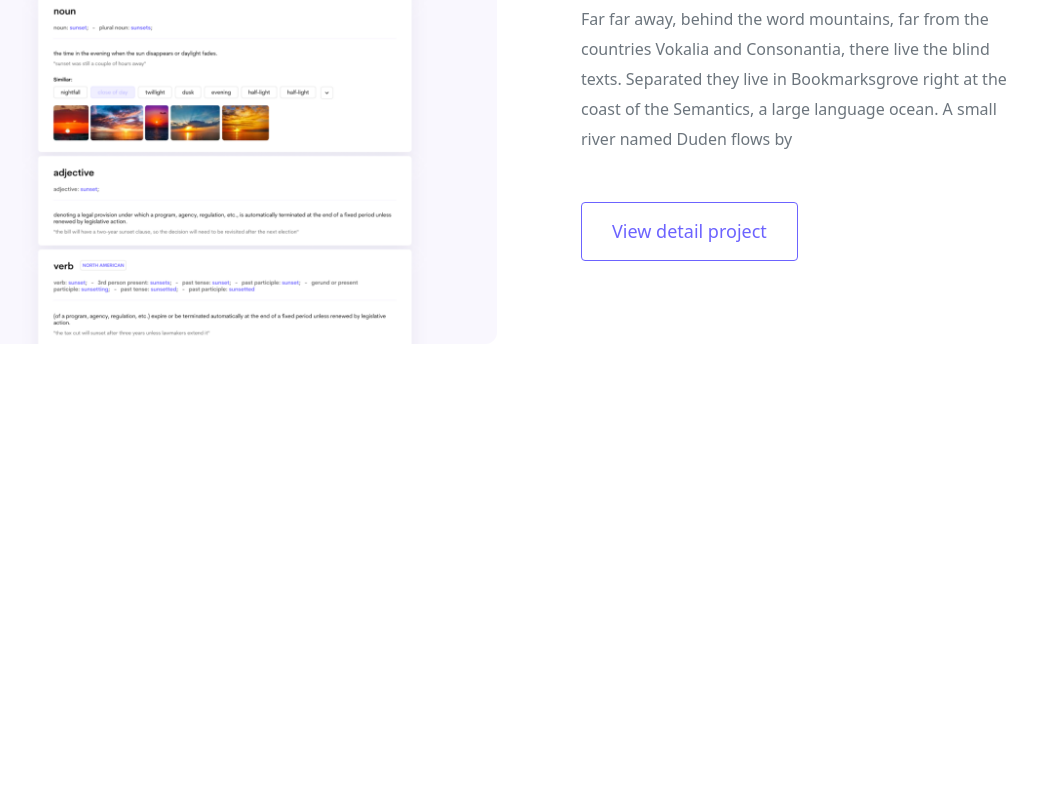
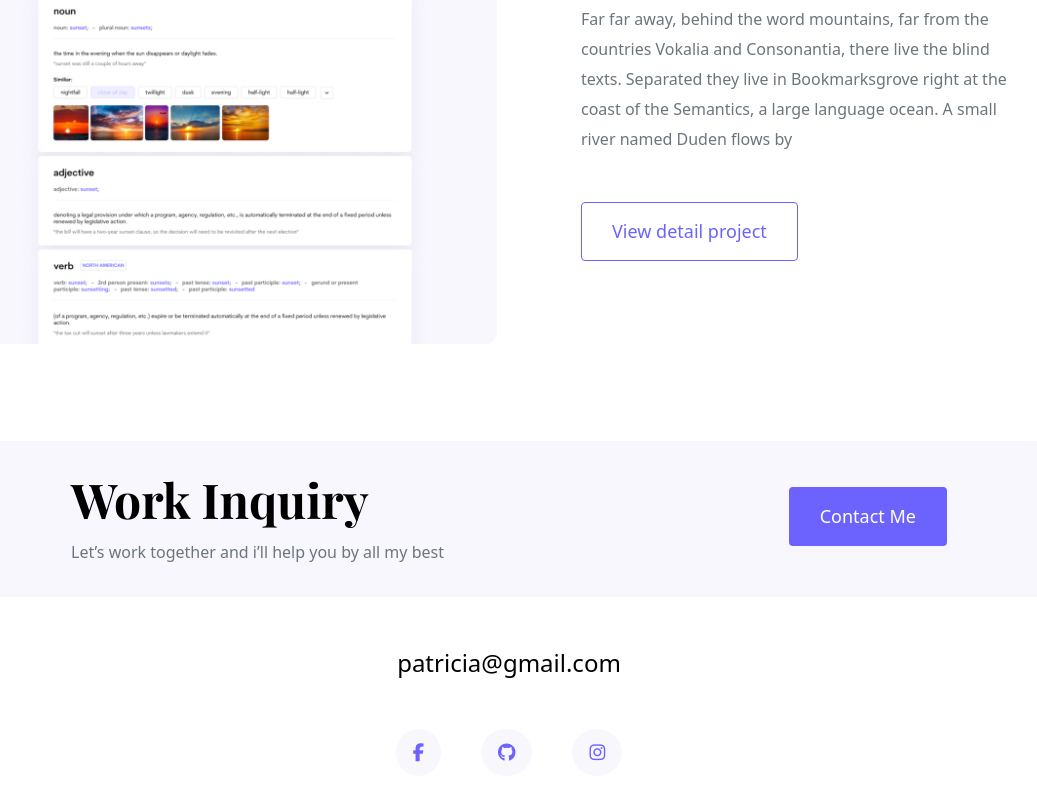
Before and after one commit to Viksia/Portfolio-Project-Homepage-Hero, a plain HTML site: page index.html in a window 1280 px wide. Shown: the part 2257-3057 px from the top of the page, without its empty margins (131-1168 px from the left). Before the commit the page ends 2686 px from the top, so only its background shows below. Drawn offline with nearby package versions, Linux system fonts and the light colour scheme.

Commit message:
Added footer

```diff
--- a/index.html
+++ b/index.html
@@ -17,7 +17,7 @@
     <script src="https://cdn.jsdelivr.net/npm/bootstrap@5.0.0-beta2/dist/js/bootstrap.bundle.min.js"
         integrity="sha384-b5kHyXgcpbZJO/tY9Ul7kGkf1S0CWuKcCD38l8YkeH8z8QjE0GmW1gYU5S9FOnJ0"
         crossorigin="anonymous"></script>
-    <script src="https://kit.fontawesome.com/ddc3ee268a.js" crossorigin="anonymous"></script>
+    <script src="https://kit.fontawesome.com/6418e83275.js" crossorigin="anonymous"></script>
     <script src="https://cdn.jsdelivr.net/npm/bootstrap@5.2.0-beta1/dist/js/bootstrap.bundle.min.js"
         integrity="sha384-pprn3073KE6tl6bjs2QrFaJGz5/SUsLqktiwsUTF55Jfv3qYSDhgCecCxMW52nD2"
         crossorigin="anonymous"></script>
@@ -127,6 +127,33 @@
                 </div>
             </div>
         </div>
+
+        <footer>
+
+            <div class="contact-box d-flex justify-content-between mb-5 d-none d-md-flex">
+                <div>
+                    <h4>
+                        Work Inquiry
+                    </h4>
+                    <p class="text-muted">
+                        Let’s work together and i’ll help you by all my best
+                    </p>
+                </div>
+                <div class="btn-branding">
+                    <a href="#" class="btn btn-branding mt-3">Contact Me</a>
+                </div>
+            </div>
+            <div class="d-flex justify-content-center mb-5">
+                <a href="mailto:patricia@gmail.com" class="email-link">patricia@gmail.com</a>
+            </div>
+            <div class="social-links d-flex justify-content-center mb-5">
+                <a href="https://www.facebook.com/Boyko.Viktoriia" target="_blank"><i
+                        class="fa-brands fa-facebook-f"></i></a>
+                <a href="https://github.com/Viksia/" target="_blank"><i class="fa-brands fa-github"></i></a>
+                <a href="https://www.instagram.com/?hl=uk" target="_blank"><i class="fa-brands fa-instagram"></i></a>
+            </div>
+
+        </footer>
     </div>
 
 </body>
--- a/src/styles.css
+++ b/src/styles.css
@@ -63,6 +63,10 @@ p {
 
 h2 {
   font-size: 64px;
+}
+
+.contact-box h4 {
+  font-size: 48px;
 }
 
 img {
@@ -139,6 +143,45 @@ img {
   padding: 120px 60px;
 }
 
+footer {
+  margin: 60px 0;
+}
+
+footer .contact-box {
+  background-color: var(--secondary-color);
+  padding: 30px 120px;
+  border-radius: 10px;
+}
+
+footer .contact-box p {
+  margin: 0;
+}
+
+footer .email-link {
+  text-decoration: none;
+  color: black;
+  font-size: 24px;
+}
+
+footer .email-link:hover {
+  color: var(--branding-color);
+}
+
+footer .social-links a {
+  margin: 0 20px;
+  color: var(--branding-color);
+  background-color: var(--secondary-color);
+  padding: 10px 17px;
+  font-size: 18px;
+  border-radius: 50%;
+  transition: all 150ms ease-in-out;
+}
+
+footer .social-links a:hover {
+  color: white;
+  background-color: var(--branding-color);
+}
+
 @media (max-width: 900px) {
   .hero h1 {
     font-size: 50px;
```
Also changed, not shown: about.html (+1 -1 lines), contact.html (+1 -1 lines), work.html (+1 -1 lines).
